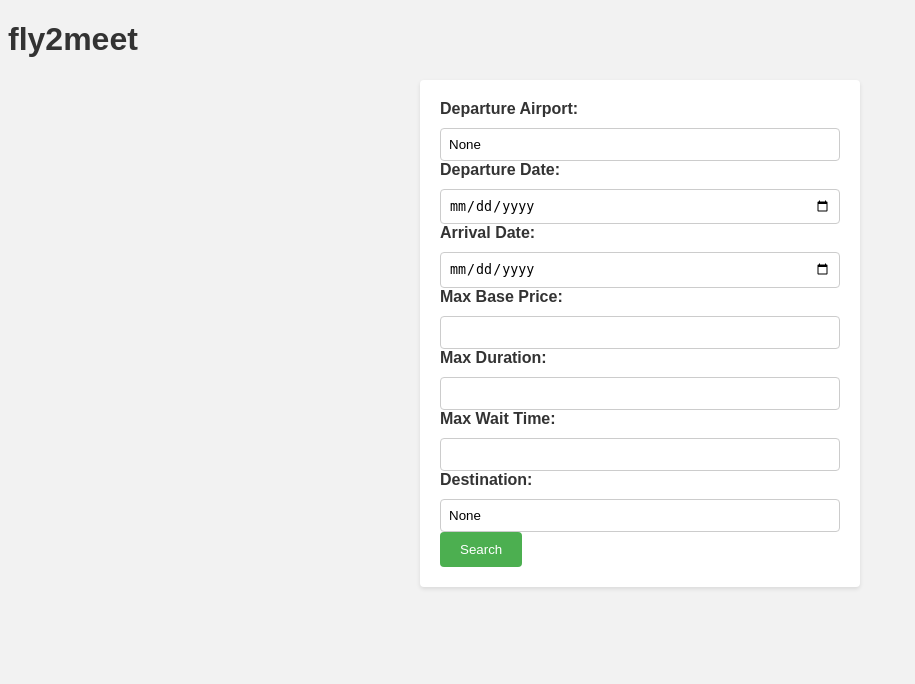
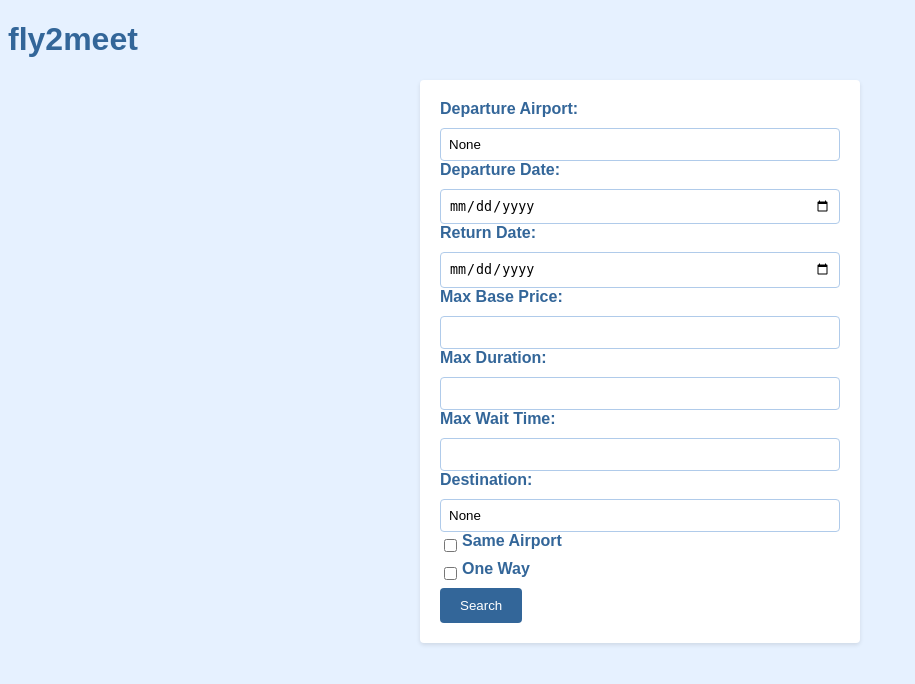
Before and after one commit to DadeOrsu/Fly2Meet, a Flask app: page / in a window 1280 px wide. Shown: the top 684 px of the page, without its empty margins (0-915 px from the left). Run offline with Flask 3, Linux system fonts and the light colour scheme.

Commit message:
modifiche varie

```diff
--- a/app.py
+++ b/app.py
@@ -1,6 +1,28 @@
 from flask import Flask, render_template, request
 
 app = Flask(__name__)
+
+
+@app.route('/search_flights', methods=['POST'])
+def search_flights():
+    # dati presi dal form
+    departure_airport = request.form.get('departure_airport')
+    departure_date = request.form.get('departure_date')
+    return_date = request.form.get('return_date')
+    max_base_price = request.form.get('max_base_price')
+    max_duration = request.form.get('max_duration')
+    max_wait_time = request.form.get('max_wait_time')
+    destination = request.form.get('destination')
+    same_airport = request.form.get('same_airport')
+    one_way = request.form.get('one_way')
+
+    # Ottieni access token
+
+    # Elaborazione delle informazioni raccolte
+    # ...
+    print(departure_airport, departure_date, return_date, max_base_price, max_duration, max_wait_time, destination,
+          same_airport, one_way)
+    return "Risultati della ricerca dei voli"
 
 
 @app.route('/')
@@ -8,21 +30,5 @@ def index():
     return render_template('index.html')
 
 
-@app.route('/search_flights', methods=['POST'])
-def search_flights():
-    # Recupera i dati dal form di richiesta
-    departure_airport = request.form.get('departure_airport')
-    departure_date = request.form.get('departure_date')
-    arrival_date = request.form.get('arrival_date')
-    max_base_price = request.form.get('max_base_price')
-    max_duration = request.form.get('max_duration')
-    max_wait_time = request.form.get('max_wait_time')
-    destination = request.form.get('destination')
-
-    # Esegui l'elaborazione dei dati come desiderato
-
-    return f"Departure Airport: {departure_airport}, Departure Date: {departure_date}, Arrival Date: {arrival_date}, Max Base Price: {max_base_price}, Max Duration: {max_duration}, Max Wait Time: {max_wait_time}, Destination: {destination}"
-
-
 if __name__ == '__main__':
     app.run()
--- a/static/style.css
+++ b/static/style.css
@@ -2,11 +2,11 @@
 
 body {
   font-family: Arial, sans-serif;
-  background-color: #f2f2f2;
+  background-color: #e6f1ff;
 }
 
 h1 {
-  color: #333;
+  color: #336699;
 }
 
 form {
@@ -22,7 +22,7 @@ label {
   display: block;
   margin-bottom: 10px;
   font-weight: bold;
-  color: #333;
+  color: #336699;
 }
 
 input[type="text"],
@@ -30,13 +30,20 @@ input[type="date"],
 input[type="number"] {
   width: 100%;
   padding: 8px;
-  border: 1px solid #ccc;
+  border: 1px solid #b0cbea;
   border-radius: 4px;
   box-sizing: border-box;
+  transition: border-color 0.3s ease;
+}
+
+input[type="text"]:hover,
+input[type="date"]:hover,
+input[type="number"]:hover {
+  border-color: #6ca6d4;
 }
 
 button[type="submit"] {
-  background-color: #4caf50;
+  background-color: #336699;
   color: #fff;
   padding: 10px 20px;
   border: none;
@@ -45,5 +52,14 @@ button[type="submit"] {
 }
 
 button[type="submit"]:hover {
-  background-color: #45a049;
+  background-color: #1f4d7a;
 }
+
+.checkbox {
+  display: flex;
+  align-items: center;
+}
+
+.checkbox input[type="checkbox"] {
+  margin-right: 5px;
+}
--- a/templates/index.html
+++ b/templates/index.html
@@ -16,20 +16,30 @@
         <label for="departure_date">Departure Date:</label>
         <input type="date" id="departure_date" name="departure_date" value="{{ request.form.get('departure_date') }}" required>
 
-        <label for="arrival_date">Arrival Date:</label>
-        <input type="date" id="arrival_date" name="arrival_date" value="{{ request.form.get('arrival_date') }}" required>
+        <label for="return_date">Return Date:</label>
+        <input type="date" id="return_date" name="return_date" value="{{ request.form.get('return_date') }}">
 
         <label for="max_base_price">Max Base Price:</label>
-        <input type="number" id="max_base_price" name="max_base_price" value="{{ request.form.get('max_base_price') }}" required>
+        <input type="number" id="max_base_price" name="max_base_price" value="{{ request.form.get('max_base_price') }}" required min="0">
 
         <label for="max_duration">Max Duration:</label>
-        <input type="number" id="max_duration" name="max_duration" value="{{ request.form.get('max_duration') }}" required>
+        <input type="number" id="max_duration" name="max_duration" value="{{ request.form.get('max_duration') }}" required min="0">
 
         <label for="max_wait_time">Max Wait Time:</label>
-        <input type="number" id="max_wait_time" name="max_wait_time" value="{{ request.form.get('max_wait_time') }}" required>
+        <input type="number" id="max_wait_time" name="max_wait_time" value="{{ request.form.get('max_wait_time') }}" required min="0">
 
         <label for="destination">Destination:</label>
         <input type="text" id="destination" name="destination" value="{{ request.form.get('destination') }}">
+
+        <div class="checkbox">
+            <input type="checkbox" id="same_airport" name="same_airport">
+            <label for="same_airport">Same Airport</label>
+        </div>
+
+        <div class="checkbox">
+            <input type="checkbox" id="one_way" name="one_way">
+            <label for="one_way">One Way</label>
+        </div>
 
         <button type="submit">Search</button>
     </form>
```
